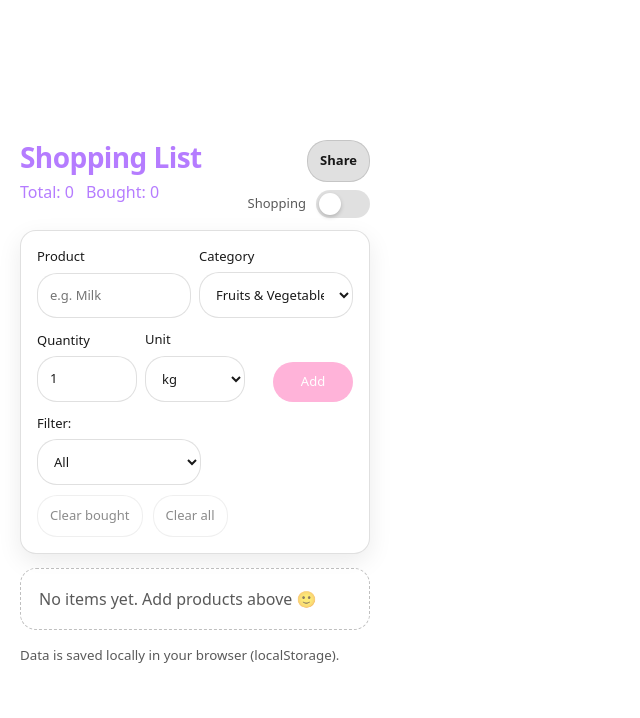
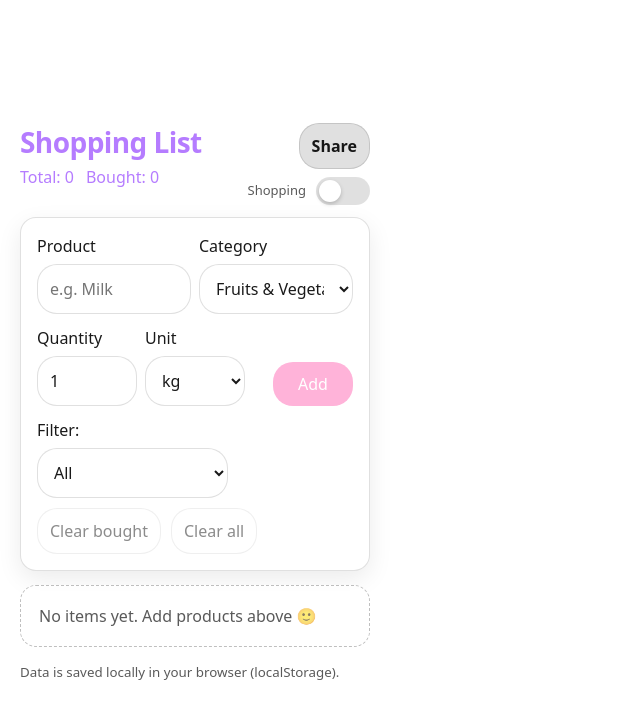
Before and after one commit to kksyai/vibe-makroapp, a React (Vite) app: page / in a window 1280 px wide. Shown: the top 718 px of the page, without its empty margins (0-640 px from the left). Built offline with nearby package versions, Linux system fonts and the light colour scheme.

Commit message:
font size in input field - 1em

```diff
--- a/src/App.css
+++ b/src/App.css
@@ -166,7 +166,7 @@ body {
 label {
   display: grid;
   gap: 6px;
-  font-size: 13px;
+  font-size: 1em;
 }
 
 input, select, button { /* text in bubbles */
@@ -223,7 +223,7 @@ button {
 button.chip {
   border: 1px solid var(--border);
   border-radius: 20px;
-  font-size: 13px;
+  font-size: 1em;
   color: var(--black);
   padding: 10px 12px;
   cursor: pointer;
@@ -264,7 +264,7 @@ button.small {
 
 button.primary { /* кнопка Add */
   font-weight: 300;
-  font-size: 13px;
+  /* font-size: 13px; */
   color: white;
   padding: 10px 12px;
   margin-right: 0px;
@@ -375,7 +375,7 @@ ul {
 }
 
 .wrap.shop-mode .item .name {
-  font-size: 17px;
+  font-size: 1em;
 }
 
 
--- a/src/App.jsx
+++ b/src/App.jsx
@@ -336,7 +336,7 @@ export default function App() {
               <input
                 type="number"
                 min="0"
-                step={unit === "kg" ? "0.1" : "1"}
+                step={unit === "kg" ? "0,1" : "1"}
                 inputMode={unit === "kg" ? "decimal" : "numeric"}
                 value={qty}
                 onChange={(e) => setQty(e.target.value)}
@@ -348,7 +348,7 @@ export default function App() {
               <select value={unit} onChange={(e) => setUnit(e.target.value)}>
                 <option value="pcs">pcs</option>
                 <option value="kg">kg</option>
-                <option value="grams">grams</option>
+                <option value="grm">grm</option>
                 <option value="l">l</option>
                 <option value="pack">pack</option>
               </select>
```
